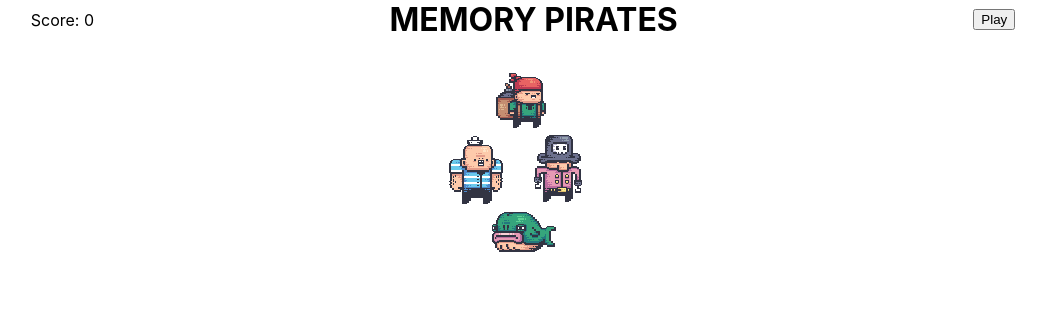
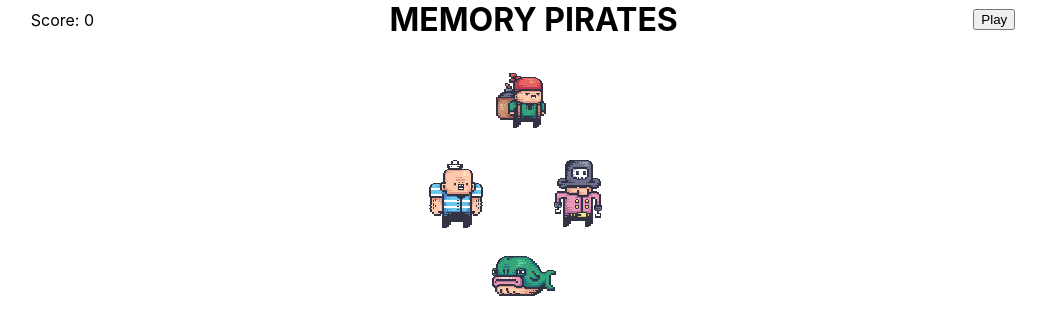
Before and after one commit to pouyannc/memo_pirates, a React (Create React App) app: page / in a window 1280 px wide. Shown: the top 334 px of the page, without its empty margins (117-1163 px from the left). Built offline with nearby package versions, Linux system fonts and the light colour scheme.

Commit message:
Store a progressive random pattern and show the pattern when handleRound is invoked

```diff
--- a/src/App.js
+++ b/src/App.js
@@ -4,31 +4,54 @@ import Header from './components/header';
 
 function App() {
   const [score, setScore] = useState(0);
-  const [pattern, setPattern] = useState([3, 4]);
+  const [pattern, setPattern] = useState([]);
   const [disabled, setDisabled] = useState(false);
 
-  const handlePirateClick = (e) => {
-    e.target.nextSibling.play();
-    e.target.parentNode.className = 'clicked';
+  const pirates = ['mc', 'big', 'captain', 'whale'];
+  const timer = ms => new Promise(res => setTimeout(res, ms));
+
+  const handlePirateClick = (e, pirate = undefined) => {
+    if (!pirate) pirate = e.target;
+    else pirate = document.querySelector(`.${pirate}`);
+    pirate.nextSibling.play();
+    pirate.parentNode.className = 'clicked';
     setTimeout(() => {
-      e.target.parentNode.className = undefined;
+      pirate.parentNode.className = 'pirate-button';
     }, 600);
   };
 
+  const handleRound = () => {
+    setDisabled(true);
+    const randomPirate = pirates[Math.floor(Math.random()*pirates.length)];
+    setPattern([...pattern, randomPirate]);
+  };
+
+  // plays the pattern when it is updated through handleRound
+  useEffect(() => {
+    const playPattern = async () => {
+      for (let pirate of pattern) {
+        handlePirateClick(null, pirate);
+        await timer(900);
+      }
+      setDisabled(false);
+    }
+    playPattern();
+  },[pattern])
+
   return (
     <main>
-      <Header score={score}/>
+      <Header score={score} handleStart={handleRound} />
 
       <div className='pirates'>
         <div className='row1'>
-          <Pirate className='mc' sound='assets/mc_sound.mp3' onClick={handlePirateClick} />
+          <Pirate className='mc' sound='assets/mc_sound.mp3' disabled={disabled} onClick={handlePirateClick} />
         </div>
         <div className='row2'>
-          <Pirate className='big' sound='assets/big_sound.mp3' onClick={handlePirateClick} />
-          <Pirate className='captain' sound='assets/captain_sound.mp3' onClick={handlePirateClick} />
+          <Pirate className='big' sound='assets/big_sound.mp3' disabled={disabled} onClick={handlePirateClick} />
+          <Pirate className='captain' sound='assets/captain_sound.mp3' disabled={disabled} onClick={handlePirateClick} />
         </div>
         <div className='row3'>
-          <Pirate className='whale' sound='assets/whale_sound.mp3' onClick={handlePirateClick} />
+          <Pirate className='whale' sound='assets/whale_sound.mp3' disabled={disabled} onClick={handlePirateClick} />
         </div>
       </div>
     </main>
--- a/src/components/pirate.jsx
+++ b/src/components/pirate.jsx
@@ -1,10 +1,10 @@
-const Pirate = ({ className, sound, onClick }) => {
+const Pirate = ({ className, sound, onClick, disabled }) => {
 
   return (
-    <div onClick={onClick}>
+    <button className='pirate-button' onClick={onClick} disabled={disabled}>
       <div className={className}></div>
       <audio src={sound}></audio>
-    </div>
+    </button>
   )
 };
 
--- a/src/index.css
+++ b/src/index.css
@@ -10,6 +10,16 @@ body {
     sans-serif;
   -webkit-font-smoothing: antialiased;
   -moz-osx-font-smoothing: grayscale;
+}
+
+.pirate-button, .clicked {
+  background: none;
+	color: inherit;
+	border: none;
+	padding: 0;
+	font: inherit;
+	cursor: pointer;
+	outline: inherit;
 }
 
 .captain {
@@ -115,8 +125,10 @@ body {
   flex-direction: column;
   align-items: center;
   margin: 30px;
+  gap: 20px;
 }
 
 .row2 {
   display: flex;
+  gap: 40px;
 }
```
